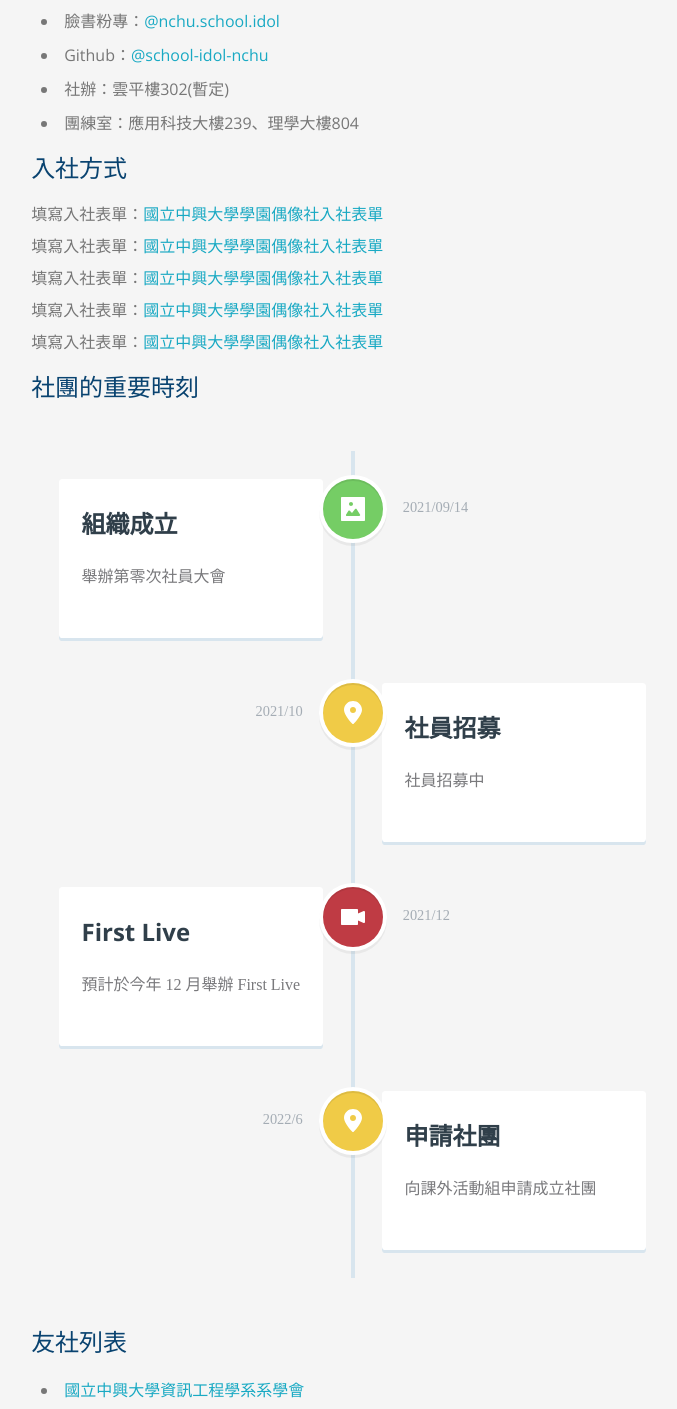
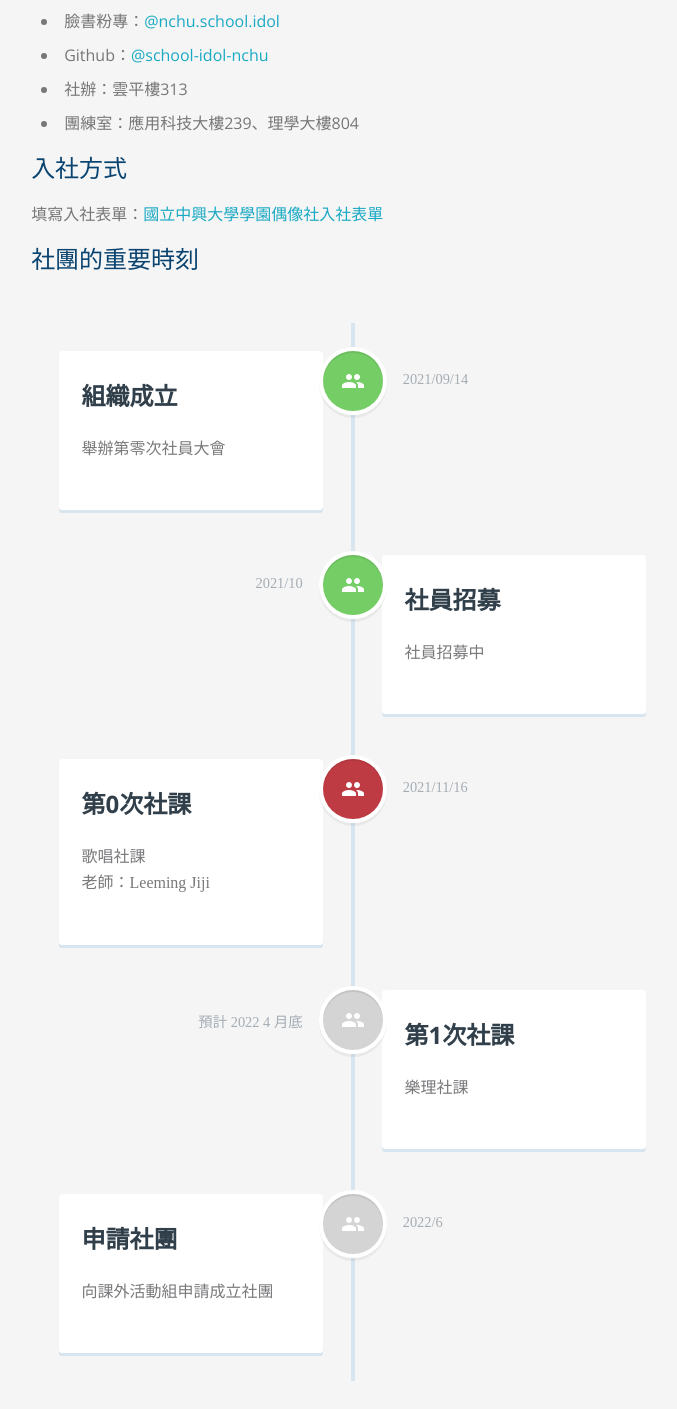
Before and after one commit to liao2000/school-idol-nchu, a plain HTML site: page index.html in a window 1280 px wide. Shown: the part 747-2156 px from the top of the page, without its empty margins (287-964 px from the left). Drawn offline with nearby package versions, Linux system fonts and the light colour scheme; a web font is replaced by a local one.

Commit message:
Update
1. timeline css 升級
2. html空隔數由4改成2
3. 修改「重要時刻」

```diff
--- a/css/main.css
+++ b/css/main.css
@@ -220,3 +220,23 @@ ul li {
         right: 130%;
     }
 }
+
+.cd-timeline__block i.material-icons{
+    color: #fff
+}
+
+.cd-timeline__green{
+    background-color: var(--cd-color-4);
+}
+
+.cd-timeline__red{
+    background-color: var(--cd-color-5);
+}
+
+.cd-timeline__yellow{
+    background-color: var(--cd-color-6);
+}
+
+.cd-timeline__gray{
+    background-color: #d4d4d4;
+}
--- a/index.html
+++ b/index.html
@@ -40,91 +40,84 @@
           <li>臉書粉專：<a href="https://www.facebook.com/nchu.school.idol" target="_blank">@nchu.school.idol</a>
           </li>
           <li>Github：<a href="https://github.com/school-idol-nchu" target="_blank">@school-idol-nchu</a></li>
-                    <li>社辦：雲平樓302(暫定)</li>
+          <li>社辦：雲平樓313</li>
           <li>團練室：應用科技大樓239、理學大樓804</li>
         </ul>
         <h2>入社方式</h2>
-                <p>填寫入社表單：<a href="https://forms.gle/XkbDJHyP7Y49iq1U7" target="_blank">國立中興大學學園偶像社入社表單</a><br>填寫入社表單：<a
-                        href="https://forms.gle/XkbDJHyP7Y49iq1U7" target="_blank">國立中興大學學園偶像社入社表單</a><br>填寫入社表單：<a
-                        href="https://forms.gle/XkbDJHyP7Y49iq1U7" target="_blank">國立中興大學學園偶像社入社表單</a><br>填寫入社表單：<a
-                        href="https://forms.gle/XkbDJHyP7Y49iq1U7" target="_blank">國立中興大學學園偶像社入社表單</a><br>填寫入社表單：<a
-                        href="https://forms.gle/XkbDJHyP7Y49iq1U7" target="_blank">國立中興大學學園偶像社入社表單</a></p>
+        <p>填寫入社表單：<a href="https://forms.gle/XkbDJHyP7Y49iq1U7" target="_blank">國立中興大學學園偶像社入社表單</a></p>
         <h2>社團的重要時刻</h2>
         <section class="cd-timeline js-cd-timeline">
           <div class="container max-width-lg
                             cd-timeline__container">
             <div class="cd-timeline__block">
-                            <div class="cd-timeline__img
-                                    cd-timeline__img--picture">
-                                <img src="/img/cd-icon-picture.svg" alt="Picture">
-                            </div> <!-- cd-timeline__img -->
-
-                            <div class="cd-timeline__content
-                                    text-component">
+              <div class="cd-timeline__img cd-timeline__green">
+                <i class="material-icons">group</i>
+              </div>
+              <div class="cd-timeline__content text-component">
                 <h2>組織成立</h2>
                 <p class="color-contrast-medium">
                   舉辦第零次社員大會
                 </p>
-                                <div class="flex justify-between
-                                        items-center">
+                <div class="flex justify-between items-center">
                   <span class="cd-timeline__date">2021/09/14</span>
                 </div>
-                            </div> <!-- cd-timeline__content -->
-                        </div> <!-- cd-timeline__block -->
+              </div>
+            </div>
             <div class="cd-timeline__block">
-                            <div class="cd-timeline__img
-                                                                cd-timeline__img--location">
-                                <img src="/img/cd-icon-location.svg" alt="Location">
-                            </div> <!-- cd-timeline__img -->
-
-                            <div class="cd-timeline__content
-                                                            text-component">
+              <div class="cd-timeline__img cd-timeline__green">
+                <i class="material-icons">group</i>
+              </div>
+              <div class="cd-timeline__content text-component">
                 <h2>社員招募</h2>
                 <p class="color-contrast-medium">社員招募中</p>
-                                <div class="flex justify-between
-                                                                items-center">
+                <div class="flex justify-between items-center">
                   <span class="cd-timeline__date">2021/10</span>
                 </div>
-                            </div> <!-- cd-timeline__content -->
-                        </div> <!-- cd-timeline__block -->
-                        <div class="cd-timeline__block">
-                            <div class="cd-timeline__img
-                                    cd-timeline__img--movie">
-                                <img src="/img/cd-icon-movie.svg" alt="Movie">
-                            </div> <!-- cd-timeline__img -->
-
-                            <div class="cd-timeline__content
-                                    text-component">
-                                <h2>First Live</h2>
-                                <p class="color-contrast-medium">預計於今年 12
-                                    月舉辦 First Live</p>
-                                <div class="flex justify-between
-                                        items-center">
-                                    <span class="cd-timeline__date">2021/12</span>
               </div>
-                            </div> <!-- cd-timeline__content -->
-                        </div> <!-- cd-timeline__block -->
+            </div>
 
             <div class="cd-timeline__block">
-                            <div class="cd-timeline__img
-                                    cd-timeline__img--location">
-                                <img src="/img/cd-icon-location.svg" alt="Location">
-                            </div> <!-- cd-timeline__img -->
+              <div class="cd-timeline__img cd-timeline__red">
+                <i class="material-icons">group</i>
+              </div>
+              <div class="cd-timeline__content text-component">
+                <h2>第0次社課</h2>
+                <p class="color-contrast-medium">歌唱社課<br>老師：Leeming Jiji</p>
+                <div class="flex justify-between items-center">
+                  <span class="cd-timeline__date">2021/11/16</span>
+                </div>
+              </div>
+            </div>
 
-                            <div class="cd-timeline__content
-                                    text-component">
+            <div class="cd-timeline__block">
+              <div class="cd-timeline__img cd-timeline__gray">
+                <i class="material-icons">group</i>
+              </div>
+              <div class="cd-timeline__content text-component">
+                <h2>第1次社課</h2>
+                <p class="color-contrast-medium">樂理社課</p>
+                <div class="flex justify-between items-center">
+                  <span class="cd-timeline__date">預計 2022 4 月底</span>
+                </div>
+              </div>
+            </div>
+
+            <div class="cd-timeline__block">
+              <div class="cd-timeline__img cd-timeline__gray">
+                <i class="material-icons">group</i>
+              </div>
+              <div class="cd-timeline__content text-component">
                 <h2>申請社團</h2>
                 <p class="color-contrast-medium">
                   向課外活動組申請成立社團
                 </p>
-                                <div class="flex justify-between
-                                        items-center">
+                <div class="flex justify-between items-center">
                   <span class="cd-timeline__date">2022/6</span>
                 </div>
-                            </div> <!-- cd-timeline__content -->
-                        </div> <!-- cd-timeline__block -->
               </div>
-                </section> <!-- cd-timeline -->
+            </div>
+          </div>
+        </section>
         <h2>友社列表</h2>
         <ul>
           <li><a target="_blank" href="https://www.facebook.com/NCHU.CSESA">國立中興大學資訊工程學系系學會</a></li>
@@ -132,8 +125,8 @@
           <li><a target="_blank" href="https://www.facebook.com/NCHUVolunteerTeam">興大志工隊</a></li>
           <li><a target="_blank" href="https://www.facebook.com/GDSCNCHU">NCHU
               Google Developer Student Club</a></li>
-                    <li><a target="_blank"
-                            href="https://www.facebook.com/GuoLiZhongXingDaXueDongHuaManHuaShe">國立中興大學動畫漫畫社</a></li>
+          <li><a target="_blank" href="https://www.facebook.com/GuoLiZhongXingDaXueDongHuaManHuaShe">國立中興大學動畫漫畫社</a>
+          </li>
         </ul>
         <img src="/img/第0屆文宣.png" alt="文宣" style="width:100%;">
       </div>
```
Lines whose indentation alone changed are shown as unchanged.
